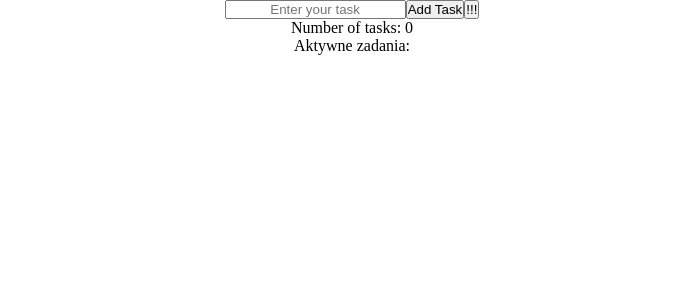
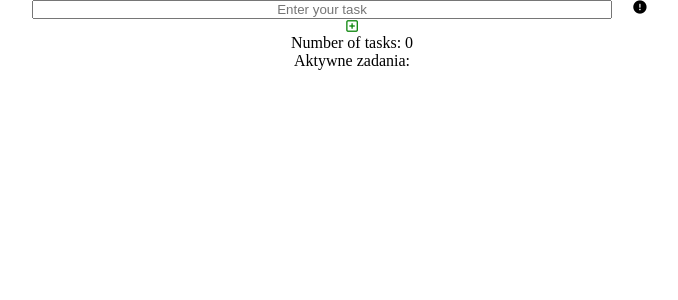
Before and after one commit to MarcinPrzytula/Todo-list-ReactApp, a React (Create React App) app: page / in a window 1280 px wide. Shown: the top 300 px of the page, without its empty margins (288-966 px from the left). Built offline with nearby package versions, Linux system fonts and the light colour scheme.

Commit message:
front edit

```diff
--- a/public/index.html
+++ b/public/index.html
@@ -1,11 +1,12 @@
 <!DOCTYPE html>
-<html lang="en">
+<html lang="pl">
 
 <head>
     <meta charset="utf-8" />
     <meta name="viewport" content="width=device-width, initial-scale=1" />
     <meta name="theme-color" content="#000000" />
     <meta name="description" content="Web site created using create-react-app" />
+
     <!--
       manifest.json provides metadata used when your web app is installed on a
       user's mobile device or desktop. See https://developers.google.com/web/fundamentals/web-app-manifest/
@@ -20,6 +21,7 @@
       Learn how to configure a non-root public URL by running `npm run build`.
     -->
     <title>React App</title>
+    <script src="https://kit.fontawesome.com/84d9bfee14.js" crossorigin="anonymous"></script>
 </head>
 
 <body>
--- a/src/my_toDo/components/AddTask.js
+++ b/src/my_toDo/components/AddTask.js
@@ -1,4 +1,5 @@
 import React, { useState } from 'react';
+import '../style/AddTask.css';
 
 const AddTask = ({
   handleNewTask,
@@ -40,16 +41,21 @@ const AddTask = ({
         type="text"
         placeholder="Enter your task"
       />
-      <button onClick={handleAddTask}>
-        Add Task
+      <button
+        className={'buttonAdd'}
+        onClick={handleAddTask}
+      >
+        {' '}
+        <i class="far fa-plus-square"></i>
       </button>
+
       <button
-        className={
+        className={`${
           isImportant ? 'important' : null
-        }
+        } buttonImportant`}
         onClick={handleImportant}
       >
-        !!!
+        <i class="fas fa-exclamation-circle"></i>
       </button>
     </div>
   );
--- /dev/null
+++ b/src/my_toDo/components/DoneTask.js
@@ -0,0 +1,31 @@
+import React from 'react';
+import '../style/DoneTask.css';
+
+const DoneTask = ({
+  name,
+  id,
+  isImportant,
+  isChecked,
+}) => {
+  const importantStyle = isImportant
+    ? 'important'
+    : null;
+
+  const checkedStyle = isChecked
+    ? 'checked'
+    : null;
+
+  return (
+    <>
+      <div className="task">
+        <p
+          className={`${importantStyle} ${checkedStyle}`}
+        >
+          {name}
+        </p>{' '}
+      </div>
+    </>
+  );
+};
+
+export default DoneTask;
--- a/src/my_toDo/components/EditTask.js
+++ b/src/my_toDo/components/EditTask.js
@@ -56,13 +56,15 @@ const EditTask = ({
               value={inputValue}
               type="text"
             />
-            <button>SAVE EDIT</button>
+            <button className="saveButton">
+              <i class="far fa-save"></i>
+            </button>
           </form>
           <button
             className="quit"
             onClick={handleClick}
           >
-            X
+            <i class="far fa-times-circle"></i>
           </button>
         </div>
       </div>
--- a/src/my_toDo/components/Task.js
+++ b/src/my_toDo/components/Task.js
@@ -6,45 +6,36 @@ const Task = ({
   deleteTask,
   getId,
   isImportant,
-  isChecked,
   setIsChecked,
 }) => {
   const importantStyle = isImportant
     ? 'important'
     : null;
 
-  const checkedStyle = isChecked
-    ? 'checked'
-    : null;
-
   return (
     <>
       <div className="task">
-        <p
-          className={`${importantStyle} ${checkedStyle}`}
-        >
-          Nazwa zadania: {name} (ID:{id})
-        </p>{' '}
+        <p className={importantStyle}>{name}</p>{' '}
         <button
           onClick={() => {
             deleteTask(id);
           }}
         >
-          X
+          <i class="far fa-trash-alt"></i>
         </button>
         <button
           onClick={() => {
             setIsChecked(id);
           }}
         >
-          +
+          <i class="far fa-check-square"></i>
         </button>
         <button
           onClick={() => {
             getId(id);
           }}
         >
-          EDIT
+          <i class="far fa-edit"></i>
         </button>
       </div>
     </>
--- a/src/my_toDo/components/TaskList.js
+++ b/src/my_toDo/components/TaskList.js
@@ -1,5 +1,6 @@
 import React from 'react';
 import Task from './Task';
+import DoneTask from './DoneTask';
 
 const TaskList = ({
   tasks,
@@ -31,15 +32,12 @@ const TaskList = ({
 
   const doneTasksList = doneTasks.map(
     ({ name, id, isImportant, isChecked }) => (
-      <Task
+      <DoneTask
         name={name}
         id={id}
         key={id}
-        deleteTask={deleteTask}
-        getId={getId}
         isImportant={isImportant}
         isChecked={isChecked}
-        setIsChecked={setIsChecked}
       />
     )
   );
--- /dev/null
+++ b/src/my_toDo/style/AddTask.css
@@ -0,0 +1,27 @@
+.add_container {
+  position: relative;
+  display: flex;
+  margin: 0 auto;
+  flex-direction: column;
+  width: 50%;
+}
+
+.add_container input {
+  width: 90%;
+}
+
+.add_container button {
+  width: 10%;
+  margin: 0 auto;
+}
+
+.add_container .buttonImportant {
+  width: 10%;
+  position: absolute;
+  top: 0;
+  right: 0;
+}
+
+.buttonAdd {
+  color: green;
+}
--- a/src/my_toDo/style/App.css
+++ b/src/my_toDo/style/App.css
@@ -7,3 +7,8 @@
 .important {
   color: red;
 }
+
+button {
+  background-color: unset;
+  border: none;
+}
--- /dev/null
+++ b/src/my_toDo/style/DoneTask.css
@@ -0,0 +1,3 @@
+.checked {
+  font-style: italic;
+}
--- a/src/my_toDo/style/EditTask.css
+++ b/src/my_toDo/style/EditTask.css
@@ -12,7 +12,6 @@
   top: 50%;
   left: 50%;
   transform: translate(-50%, -50%);
-  height: 20%;
   width: 35%;
   background-color: #eee;
 }
@@ -26,3 +25,16 @@
   top: 0;
   right: 0;
 }
+
+.formWrapper form {
+  display: flex;
+  flex-direction: column;
+}
+
+.formWrapper input {
+  width: 90%;
+}
+.formWrapper button {
+  width: 10%;
+  margin: 0 auto;
+}
--- a/src/my_toDo/style/Task.css
+++ b/src/my_toDo/style/Task.css
@@ -1,13 +1,14 @@
 .task {
   display: flex;
   justify-content: center;
+  font-size: 12px;
+  font-weight: 500;
 }
 
 .task button {
-  padding: 0 5px 0 5px;
   margin-left: 5px;
+  font-size: 12px;
+  font-weight: 500;
+  background-color: unset;
+  border: none;
 }
-
-.checked {
-  text-decoration: line-through;
-}
```
